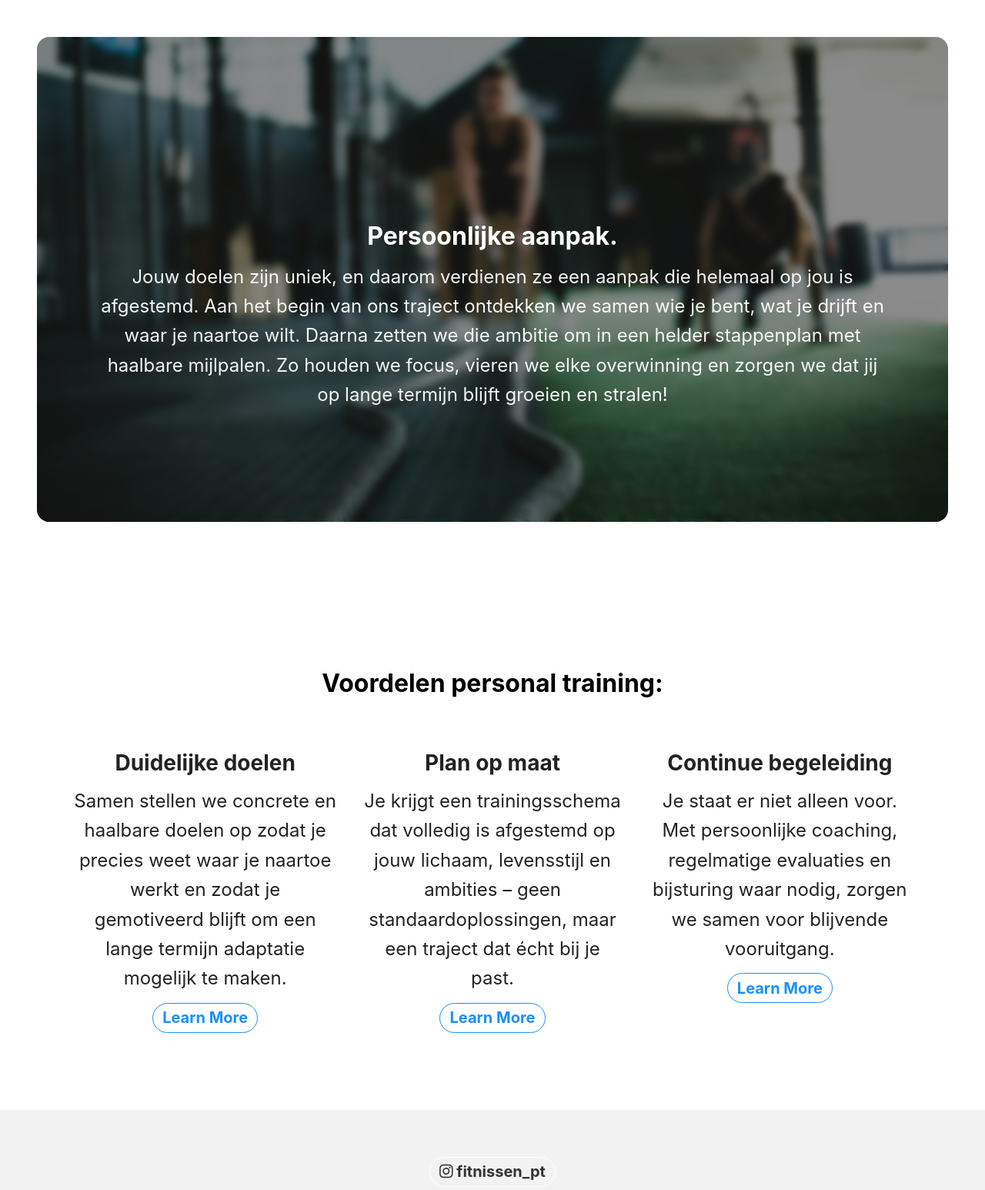
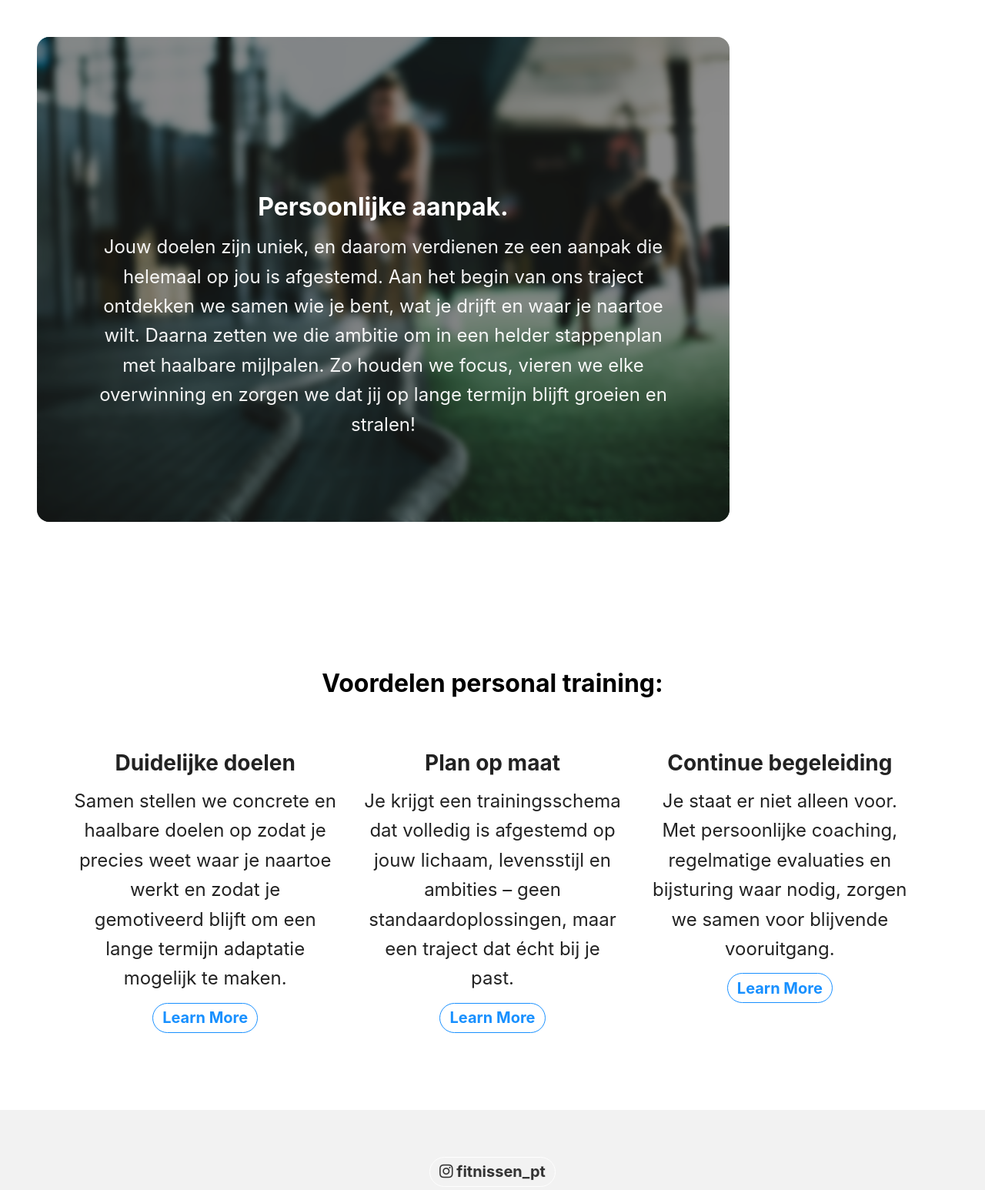
Before and after one commit to TimTools/fitnissen-site, a Jekyll site: the page built from index.html, in a window 1280 px wide. Shown: the part 900-2446 px from the top of the page at 77% size. Built offline with Jekyll 4.4.1, drawn with Linux system fonts in a browser that asks for light colours; nearby versions of some CDN libraries; the list of posts is cut into pages by our own code; grey boxes are pictures that could not be loaded.

Commit message:
Update head.html

```diff
--- a/_includes/head.html
+++ b/_includes/head.html
@@ -6,6 +6,7 @@
   #hero-1 {
     position: relative;
     height: 70vh !important;
+    width: 100vh !important;
     background-size: cover !important;
     background-position: center center !important;
     backdrop-filter: blur(4px);
```
